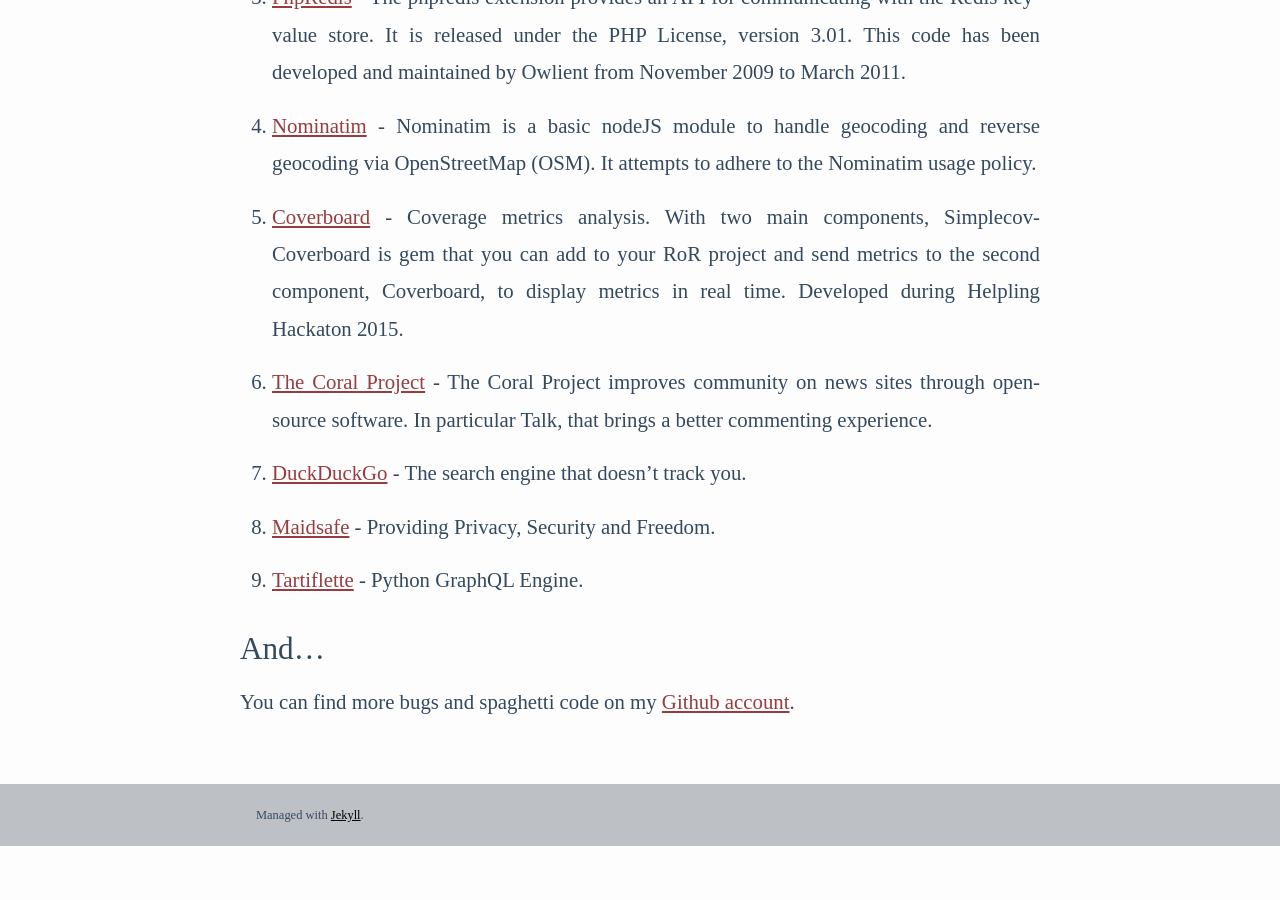
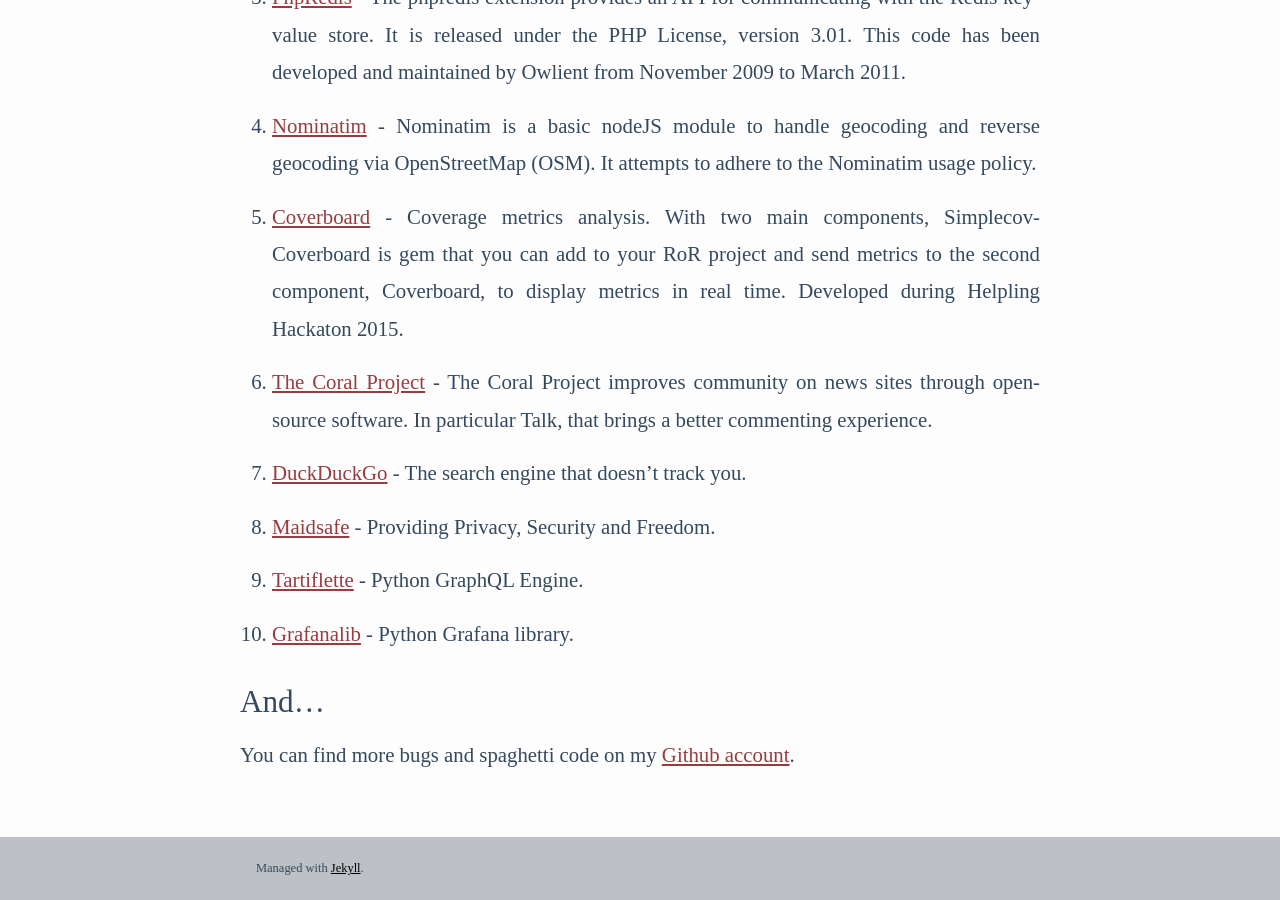
Before and after one commit to mazzi/mazzi.github.com, a Jekyll site: the page built from projects.md, in a window 1280 px wide and 900 px high, scrolled down 1087 px. Built offline with Jekyll 4.4.1, drawn with Linux system fonts in a browser that asks for light colours; before the commit the page ends 1933 px from its top, so only the background shows below that.

Commit message:
Grafanalib contribution added

```diff
--- a/projects.md
+++ b/projects.md
@@ -34,6 +34,8 @@ Ordered from older to more recent.
 
 9. [Tartiflette](https://github.com/tartiflette/tartiflette) - Python GraphQL Engine.
 
+10. [Grafanalib](https://github.com/weaveworks/grafanalib/) - Python Grafana library.
+
 ### And...
 
 You can find more bugs and spaghetti code on my [Github account](https://github.com/mazzi).
```
